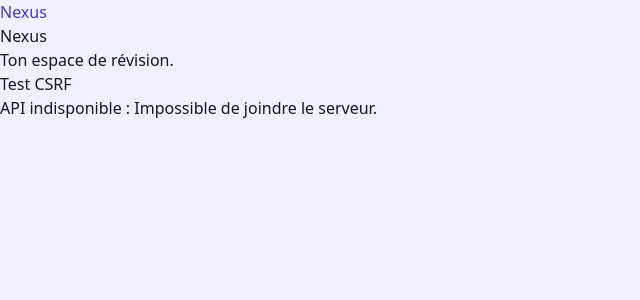
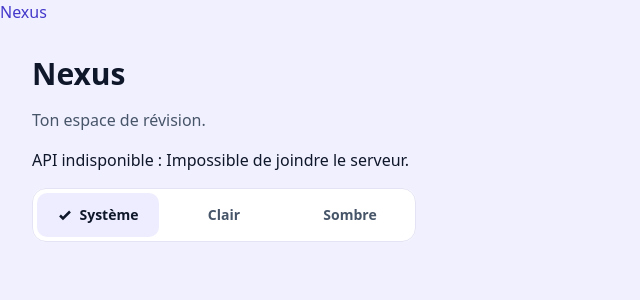
Before and after one commit to OUALI42/Nexus, a React (Vite) app in the folder frontend/: page / in a window 1280 px wide. Shown: the top 300 px of the page, without its empty margins (0-640 px from the left). Built offline with nearby package versions, Linux system fonts and the light colour scheme; no server answers.

Commit message:
feat(S3): add theme preference (system by default, remembered choice, no flash)

```diff
--- a/frontend/index.html
+++ b/frontend/index.html
@@ -1,6 +1,17 @@
 <!doctype html>
 <html lang="en">
   <head>
+      <script>
+        // Applies the saved theme before the first paint to avoid a flash.
+        (function () {
+          try {
+            var theme = localStorage.getItem("nexus-theme");
+            if (theme === "light" || theme === "dark") {
+              document.documentElement.dataset.theme = theme;
+            }
+          } catch (e) {}
+        })();
+    </script>
     <meta charset="UTF-8" />
     <link rel="icon" type="image/svg+xml" href="/favicon.svg" />
     <meta name="viewport" content="width=device-width, initial-scale=1.0" />
--- a/frontend/src/app/pages/HomePage.tsx
+++ b/frontend/src/app/pages/HomePage.tsx
@@ -1,23 +1,13 @@
 import { HealthStatus } from "@/features/health/components/HealthStatus";
-import { api } from "@/shared/api";
-import z from "zod";
+import { ThemeSwitcher } from "@/shared/theme/ThemeSwitcher";
 
 export function HomePage() {
   return (
-    <section>
-      <h1>Nexus</h1>
-      <p>Ton espace de révision.</p>
-      <button
-        type="button"
-        onClick={() => {
-          api
-            .post("/health/", {}, z.unknown())
-            .catch((error) => console.log(error));
-        }}
-      >
-        Test CSRF
-      </button>
+    <section className="flex max-w-md flex-col gap-4 p-8">
+      <h1 className="text-3xl font-extrabold">Nexus</h1>
+      <p className="text-fg-muted">Ton espace de révision.</p>
       <HealthStatus />
+      <ThemeSwitcher />
     </section>
   );
 }
--- a/frontend/src/app/providers.tsx
+++ b/frontend/src/app/providers.tsx
@@ -1,6 +1,8 @@
 import { QueryClientProvider } from "@tanstack/react-query";
 import { ReactQueryDevtools } from "@tanstack/react-query-devtools";
 import type { ReactNode } from "react";
+
+import { ThemeProvider } from "@/shared/theme/ThemeProvider";
 
 import { queryClient } from "./query-client";
 
@@ -10,9 +12,11 @@ type AppProvidersProps = {
 
 export function AppProviders({ children }: AppProvidersProps) {
   return (
-    <QueryClientProvider client={queryClient}>
-      {children}
-      <ReactQueryDevtools initialIsOpen={false} />
-    </QueryClientProvider>
+    <ThemeProvider>
+      <QueryClientProvider client={queryClient}>
+        {children}
+        <ReactQueryDevtools initialIsOpen={false} />
+      </QueryClientProvider>
+    </ThemeProvider>
   );
 }
--- /dev/null
+++ b/frontend/src/shared/theme/ThemeProvider.tsx
@@ -0,0 +1,49 @@
+import { useCallback, useEffect, useMemo, useState, type ReactNode } from "react";
+
+import {
+  applyThemePreference,
+  readThemePreference,
+  saveThemePreference,
+  THEME_STORAGE_KEY,
+  type ThemePreference,
+} from "./theme";
+import { ThemeContext } from "./theme-context";
+
+type ThemeProviderProps = {
+  children: ReactNode;
+};
+
+export function ThemeProvider({ children }: ThemeProviderProps) {
+  const [preference, setPreferenceState] =
+    useState<ThemePreference>(readThemePreference);
+
+  // The DOM always reflects the current preference.
+  useEffect(() => {
+    applyThemePreference(preference);
+  }, [preference]);
+
+  // Keeps several open tabs in sync.
+  useEffect(() => {
+    function handleStorage(event: StorageEvent) {
+      if (event.key === THEME_STORAGE_KEY) {
+        setPreferenceState(readThemePreference());
+      }
+    }
+    window.addEventListener("storage", handleStorage);
+    return () => {
+      window.removeEventListener("storage", handleStorage);
+    };
+  }, []);
+
+  const setPreference = useCallback((next: ThemePreference) => {
+    saveThemePreference(next);
+    setPreferenceState(next);
+  }, []);
+
+  const value = useMemo(
+    () => ({ preference, setPreference }),
+    [preference, setPreference],
+  );
+
+  return <ThemeContext value={value}>{children}</ThemeContext>;
+}
--- /dev/null
+++ b/frontend/src/shared/theme/ThemeSwitcher.tsx
@@ -0,0 +1,51 @@
+import type { ThemePreference } from "./theme";
+import { useTheme } from "./useTheme";
+
+const OPTIONS: { value: ThemePreference; label: string }[] = [
+  { value: "system", label: "Système" },
+  { value: "light", label: "Clair" },
+  { value: "dark", label: "Sombre" },
+];
+
+export function ThemeSwitcher() {
+  const { preference, setPreference } = useTheme();
+
+  return (
+    <fieldset className="flex gap-1 rounded-control border border-line bg-surface p-1">
+      <legend className="sr-only">Thème de l'interface</legend>
+      {OPTIONS.map((option) => {
+        const isSelected = preference === option.value;
+        return (
+          <label
+            key={option.value}
+            className="flex min-h-tap flex-1 cursor-pointer items-center justify-center gap-1.5 rounded-[0.625rem] px-3 text-sm font-semibold text-fg-muted has-checked:bg-surface-muted has-checked:text-fg has-focus-visible:outline-3 has-focus-visible:outline-focus"
+          >
+            <input
+              type="radio"
+              name="theme"
+              value={option.value}
+              checked={isSelected}
+              onChange={() => {
+                setPreference(option.value);
+              }}
+              className="sr-only"
+            />
+            {isSelected && (
+              <svg
+                aria-hidden="true"
+                viewBox="0 0 16 16"
+                className="size-4"
+                fill="none"
+                stroke="currentColor"
+                strokeWidth={2.5}
+              >
+                <path d="m3 8.5 3 3 7-7" />
+              </svg>
+            )}
+            {option.label}
+          </label>
+        );
+      })}
+    </fieldset>
+  );
+}
--- /dev/null
+++ b/frontend/src/shared/theme/theme-context.ts
@@ -0,0 +1,10 @@
+import { createContext } from "react";
+
+import type { ThemePreference } from "./theme";
+
+export type ThemeContextValue = {
+  preference: ThemePreference;
+  setPreference: (preference: ThemePreference) => void;
+};
+
+export const ThemeContext = createContext<ThemeContextValue | null>(null);
--- /dev/null
+++ b/frontend/src/shared/theme/theme.ts
@@ -0,0 +1,42 @@
+export const THEME_STORAGE_KEY = "nexus-theme";
+
+export const THEME_PREFERENCES = ["system", "light", "dark"] as const;
+export type ThemePreference = (typeof THEME_PREFERENCES)[number];
+
+function isThemePreference(value: unknown): value is ThemePreference {
+  return (
+    typeof value === "string" &&
+    (THEME_PREFERENCES as readonly string[]).includes(value)
+  );
+}
+
+export function readThemePreference(): ThemePreference {
+  try {
+    const stored = localStorage.getItem(THEME_STORAGE_KEY);
+    return isThemePreference(stored) ? stored : "system";
+  } catch {
+    return "system"; // storage blocked (strict private browsing)
+  }
+}
+
+export function saveThemePreference(preference: ThemePreference): void {
+  try {
+    if (preference === "system") {
+      localStorage.removeItem(THEME_STORAGE_KEY);
+    } else {
+      localStorage.setItem(THEME_STORAGE_KEY, preference);
+    }
+  } catch {
+    // Not persisted, but still applied for this session.
+  }
+}
+
+/** "system" removes the attribute: color-scheme then follows the OS. */
+export function applyThemePreference(preference: ThemePreference): void {
+  const root = document.documentElement;
+  if (preference === "system") {
+    root.removeAttribute("data-theme");
+  } else {
+    root.dataset.theme = preference;
+  }
+}
--- /dev/null
+++ b/frontend/src/shared/theme/useTheme.ts
@@ -0,0 +1,11 @@
+import { useContext } from "react";
+
+import { ThemeContext, type ThemeContextValue } from "./theme-context";
+
+export function useTheme(): ThemeContextValue {
+  const value = useContext(ThemeContext);
+  if (!value) {
+    throw new Error("useTheme must be used inside <ThemeProvider>");
+  }
+  return value;
+}
```
Also changed, not shown: 2 other files (tests, documents, lock files or other folders).
